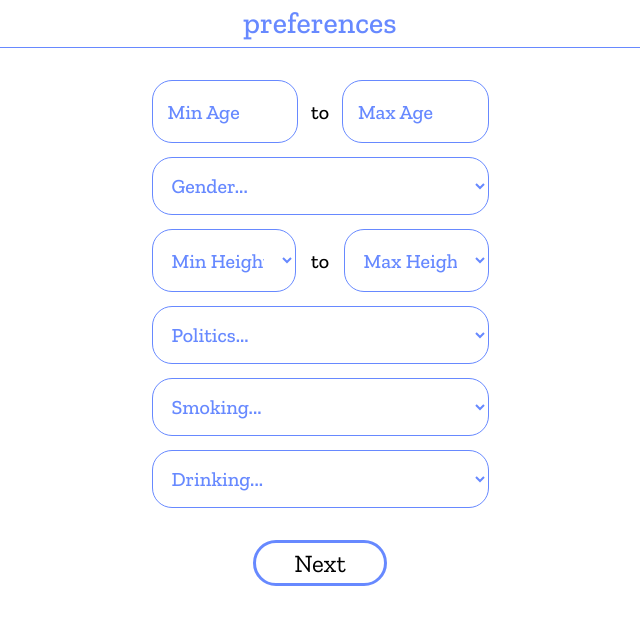
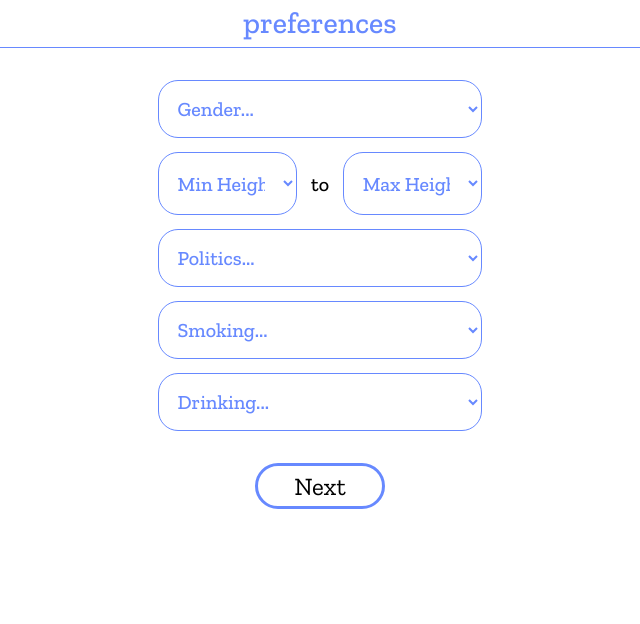
Before and after one commit to itsjennyb/Ghostbusters, a React (Create React App) app in the folder client/: page /preferences in a window 1280 px wide. Shown: the top 624 px of the page, without its empty margins (320-960 px from the left). Built offline with nearby package versions, Linux system fonts and the light colour scheme; no server answers.

Commit message:
remove extra fields, extra buttons

```diff
--- a/client/src/pages/Preferences.js
+++ b/client/src/pages/Preferences.js
@@ -38,19 +38,6 @@ const PreferencesForm = () => {
       <Header title="preferences" />
       <div className="formContainer">
         <form onSubmit={handleSubmit(onSubmit)}>
-          <div className="heightPrefs">
-            <input
-              className="minMaxAge"
-              {...register("minAge")}
-              placeholder="Min Age"
-            />
-            <h4>to</h4>
-            <input
-              className="minMaxAge"
-              {...register("maxAge")}
-              placeholder="Max Age"
-            />
-          </div>
 
         <select {...register('gender', { required: true })}>
             <option value=''>Gender...</option>
```
